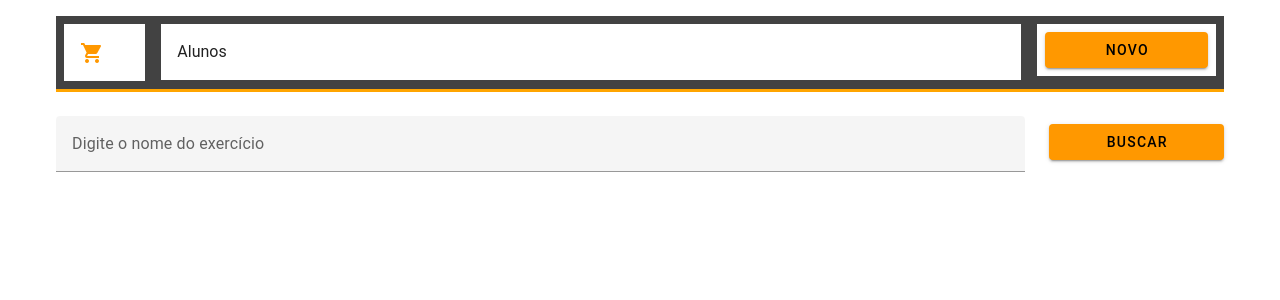
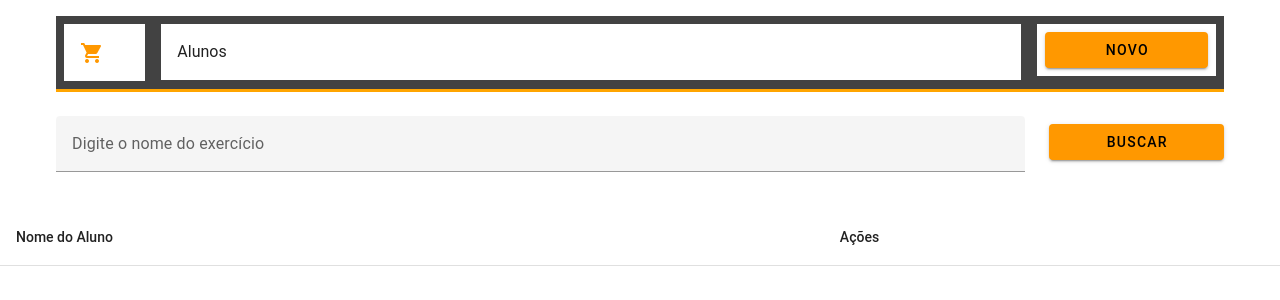
Before and after one commit to ElianaMT/ProjetoM1-sem13, a Vue app in the folder proyecto-m1/: page /gerenciamento-alunos in a window 1280 px wide. Shown: the top 300 px of the page. Built offline with nearby package versions, Linux system fonts and the light colour scheme.

Commit message:
feat:"cria tabla"

```diff
--- a/proyecto-m1/src/views/GerenciamentoAlunos/GerenciamentoAlunos.vue
+++ b/proyecto-m1/src/views/GerenciamentoAlunos/GerenciamentoAlunos.vue
@@ -28,8 +28,8 @@
 
             <v-row>
                 <v-col cols="12" md="10">
-                    <v-text-field type="text" label="Digite o nome do exercício" v-model="cadastroExercicio.exercises"
-                        :rules="[value => !!value || 'O cadastro do exercício é obrigatorio']"></v-text-field>
+                    <v-text-field type="text" label="Digite o nome do exercício"
+                        ></v-text-field>
                 </v-col>
 
                 <v-col cols="12" md="2">
@@ -41,23 +41,27 @@
             </v-row>
         </v-container>
     </v-form>
+
+    <v-table>
+        <thead>
+            <tr>
+                <th>Nome do Aluno</th>
+                <th>Ações</th>
+            </tr>
+        </thead>
+        <tbody>
+            <tr v-for= "nomeExercicio in loadExercicios" :key="nomeExercicio.id" >
+                <td>{{nomeExercicio.id}}</td>
+                <td>{{nomeExercicio.description}}</td>
+            </tr>
+
+        </tbody>
+    </v-table>
+
 </template>
 
 
 <script>
-export default {
-    data() {
-        return {
-            cadastroExercicio: {
-                exercises: "",
-
-            },
-
-        }
-    },
-
-}
-
 
 </script>
 
```
